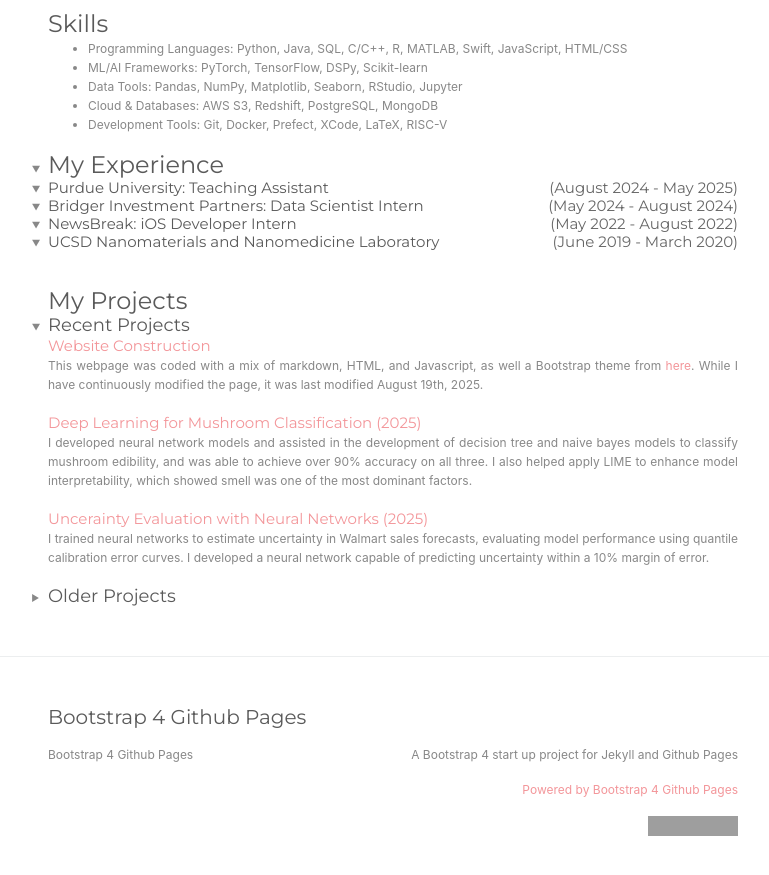
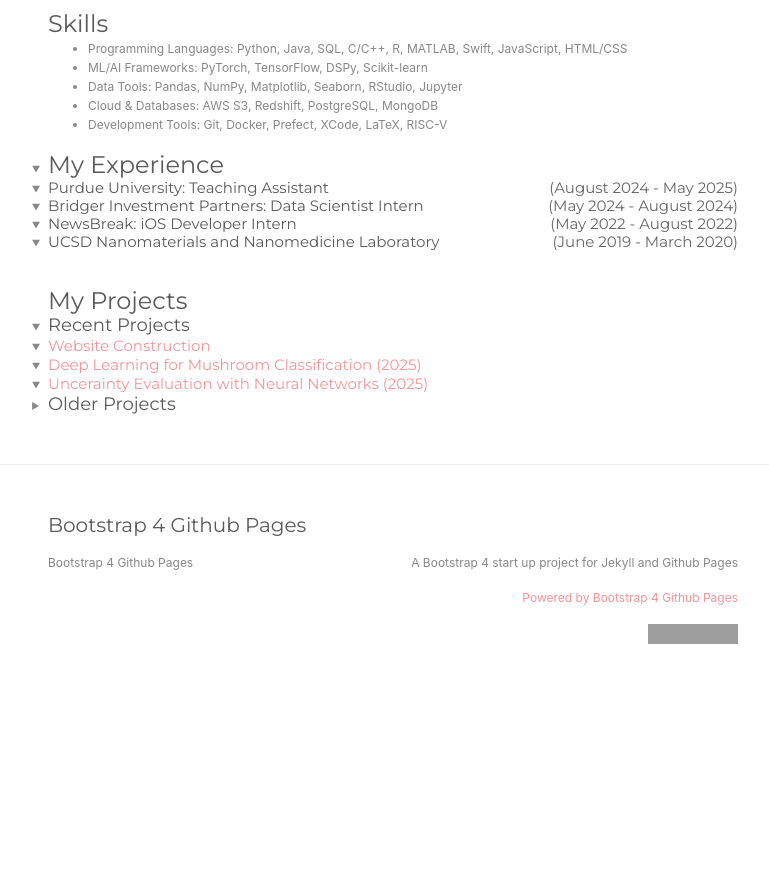
Before and after one commit to DerrickhSun/DerrickhSun.github.io, a Jekyll site: the page built from index.md, in a window 1280 px wide and 900 px high, scrolled down 861 px. Shown: the top 875 px of the window, without its empty margins (247-1016 px from the left). Built offline with Jekyll 4.4.1, drawn with Linux system fonts in a browser that asks for light colours; after the commit the page ends 1569 px from its top, so only the background shows below that; grey boxes are pictures that could not be loaded.

Commit message:
project dropdowns

```diff
--- a/index.md
+++ b/index.md
@@ -169,7 +169,7 @@ I attended Westview High School.
       <h4><span class="job-title">UCSD Nanomaterials and Nanomedicine Laboratory</span><span class="job-date">(June 2019 - March 2020)</span></h4>
     </summary>
     <div style="text-align: justify">
-    I interned at UCSD as a Research Analyst Intern. I implemented modern cell membrane coating technology, including cell counting, pating, culturing, and membrane derivation procedures. I made use of lab equipment such as autoclaves and pipettes. Our results were published in an academic journal: "<a href="https://doi.org/10.1002/btm2.10187">Cartilage-targeting ultrasmall lipid-polymer hybrid nanoparticles for the prevention of cartilage degradation</a>," <i>Bioengineering & Translational Medicine, 2021; 6; e10187.</i></div><br>
+    I interned at UCSD as a Research Analyst Intern. I implemented modern cell membrane coating technology, including cell counting, pating, culturing, and membrane derivation procedures. I made use of lab equipment such as autoclaves and pipettes. Our results were published in an academic journal: "<a href="https://doi.org/10.1002/btm2.10187">Cartilage-targeting ultrasmall lipid-polymer hybrid nanoparticles for the prevention of cartilage degradation</a>," <i>Bioengineering & Translational Medicine, 2021; 6; e10187.</i></div>
   </details>
 </details>
 <br>
@@ -180,33 +180,51 @@ I attended Westview High School.
   <summary><h3>Recent Projects</h3>
   </summary>
 
-  <h4><a href="https://github.com/DerrickhSun/DerrickhSun.github.io">Website Construction</a></h4>
+  <details>
+    <summary>
+      <h4><a href="https://github.com/DerrickhSun/DerrickhSun.github.io">Website Construction</a></h4>
+    </summary>
+    <div style="text-align: justify">
+    This webpage was coded with a mix of markdown, HTML, and Javascript, as well a Bootstrap theme from <a href="https://github.com/nicolas-van/bootstrap-4-github-pages">here</a>. While I have continuously modified the page, it was last modified August 19th, 2025.
+    </div><br>
+  </details>
 
-  <div style="text-align: justify">
-  This webpage was coded with a mix of markdown, HTML, and Javascript, as well a Bootstrap theme from <a href="https://github.com/nicolas-van/bootstrap-4-github-pages">here</a>. While I have continuously modified the page, it was last modified August 19th, 2025.
-  </div><br>
+  <details>
+    <summary>
+      <h4><a href="https://github.com/DerrickhSun/MushroomProject">Deep Learning for Mushroom Classification (2025)</a></h4>
+    </summary>
+    <div style="text-align: justify">
+    I developed neural network models and assisted in the development of decision tree and naive bayes models to classify mushroom edibility, and was able to achieve over 90% accuracy on all three. I also helped apply LIME to enhance model interpretability, which showed smell was one of the most dominant factors.</div><br>
+  </details>
 
-  <h4><a href="https://github.com/DerrickhSun/MushroomProject">Deep Learning for Mushroom Classification (2025)</a></h4>
-
-  <div style="text-align: justify">
-  I developed neural network models and assisted in the development of decision tree and naive bayes models to classify mushroom edibility, and was able to achieve over 90% accuracy on all three. I also helped apply LIME to enhance model interpretability, which showed smell was one of the most dominant factors.</div><br>
-
-  <h4><a href="https://github.com/DerrickhSun/Uncertainty-Project">Uncerainty Evaluation with Neural Networks (2025)</a></h4>
-
-  <div style="text-align: justify">
-  I trained neural networks to estimate uncertainty in Walmart sales forecasts, evaluating model performance using quantile calibration error curves. I developed a neural network capable of predicting uncertainty within a 10% margin of error.</div><br>
+  <details>
+    <summary>
+      <h4><a href="https://github.com/DerrickhSun/Uncertainty-Project">Uncerainty Evaluation with Neural Networks (2025)</a></h4>
+    </summary>
+    <div style="text-align: justify">
+    I trained neural networks to estimate uncertainty in Walmart sales forecasts, evaluating model performance using quantile calibration error curves. I developed a neural network capable of predicting uncertainty within a 10% margin of error.</div><br>
+  </details>
 </details>
 
 <details class="projects-section">
   <summary><h3>Older Projects</h3>
   </summary>
 
-  <h4><a href="https://su23-11-57a34b75dce1.herokuapp.com/">County Representatives Website (2023)</a></h4>
-  <div style="text-align: justify">
-    I wrote the code for an app that allows for the viewing of representatives of counties in the United States. Counties can be looked up by either name or by clicking on a map of the United States. News articles relevant to certain representatives can also be added. The code is written in a mix of Ruby, JavaScript, HTML, and CSS. Testing was done with Cucumber and Rubocop. I had two collaborators when writing this code.
-  </div><br>
+  <details>
+    <summary>
+      <h4><a href="https://su23-11-57a34b75dce1.herokuapp.com/">County Representatives Website (2023)</a></h4>
+    </summary>
+    <div style="text-align: justify">
+      I wrote the code for an app that allows for the viewing of representatives of counties in the United States. Counties can be looked up by either name or by clicking on a map of the United States. News articles relevant to certain representatives can also be added. The code is written in a mix of Ruby, JavaScript, HTML, and CSS. Testing was done with Cucumber and Rubocop. I had two collaborators when writing this code.
+    </div><br>
+  </details>
 
-  <h4><a href="https://github.com/DerrickhSun/ProjectArk">Project Ark (2018)</a></h4>
-
-  A simple video game I made using inspiration from various other games. I started this game as a tool to practice my Java skills. The game is run from the driver file in src.
+  <details>
+    <summary>
+      <h4><a href="https://github.com/DerrickhSun/ProjectArk">Project Ark (2018)</a></h4>
+    </summary>
+    <div style="text-align: justify">
+      A simple video game I made using inspiration from various other games. I started this game as a tool to practice my Java skills. The game is run from the driver file in src.
+    </div>
+  </details>
 </details>
```
